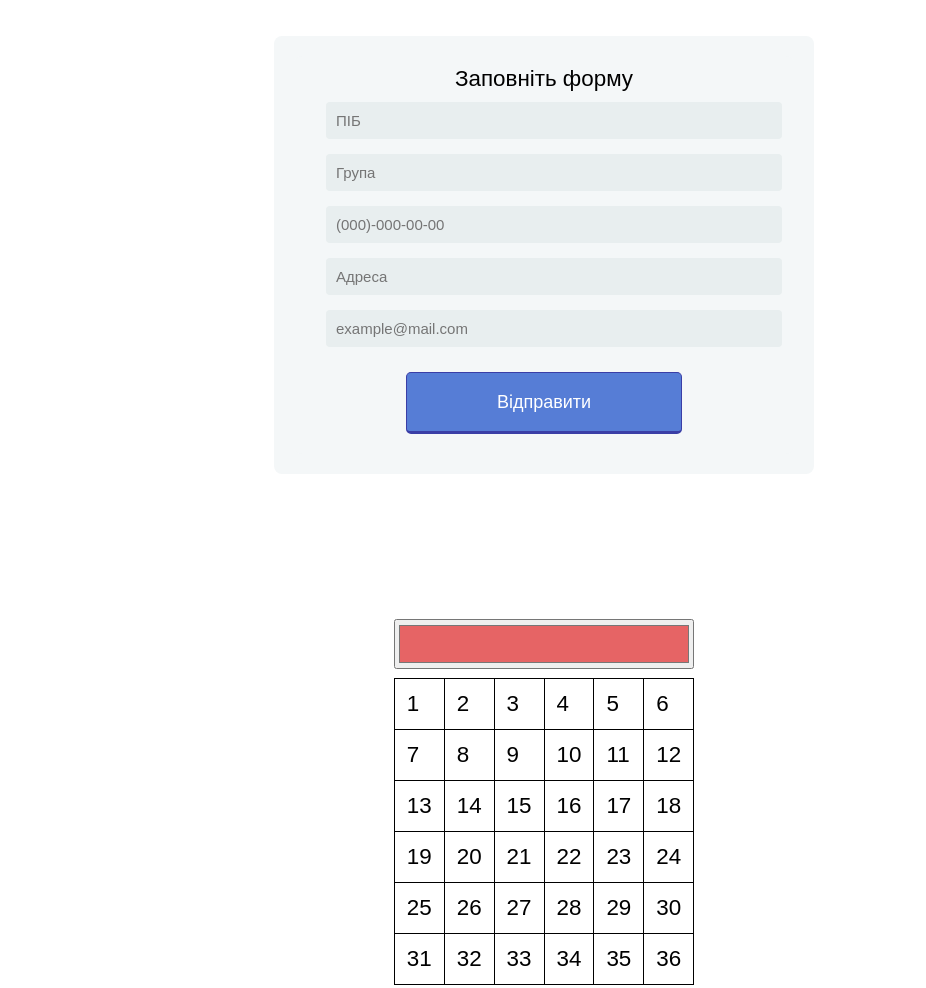
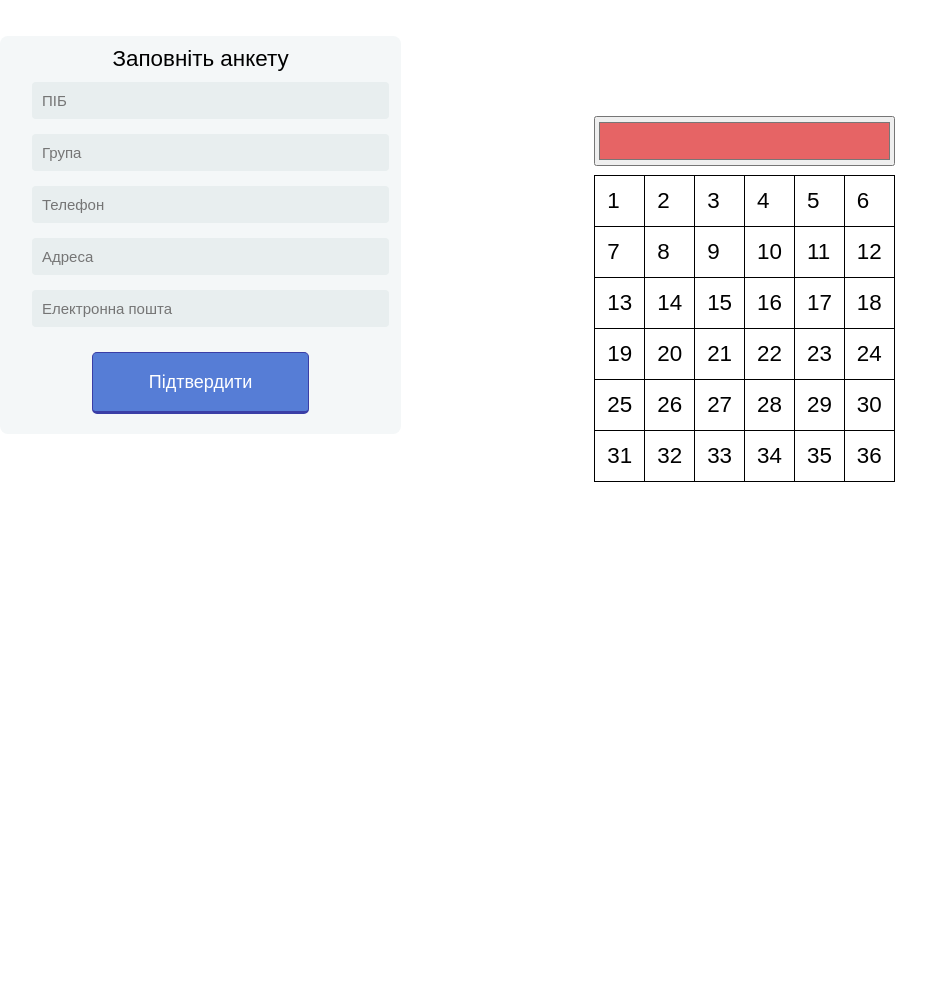
Before and after one commit to Tanyanyanya/Tanyanya.github.io, a plain HTML site: page Lab6/index.html in a window 1280 px wide. Shown: the whole page, without its empty margins (96-1022 px from the left). After the commit the page ends 800 px from the top, so only its background shows below. Drawn offline with Linux system fonts and the light colour scheme.

Commit message:
Add files via upload

```diff
--- a/Lab6/index.html
+++ b/Lab6/index.html
@@ -13,41 +13,18 @@
   </head>
   <body>
     <div class="container flex-container">
-      <div id="form">
-        <form id="form" onsubmit="return false">
-          <fieldset>
-            <legend>Заповніть форму</legend>
-            <input type="text" id="name" name="name" placeholder="ПІБ" />
-            <input type="text" id="group" name="group" placeholder="Група" />
-            <input
-              type="text"
-              id="phone"
-              name="phone"
-              placeholder="(000)-000-00-00"
-            />
-            <input
-              type="text"
-              id="address"
-              name="address"
-              placeholder="Адреса"
-            />
-            <input
-              type="email"
-              id="email"
-              name="email"
-              placeholder="example@mail.com"
-            />
-          </fieldset>
-          <input type="submit" id="submit-btn" value="Відправити" />
+      <div id="formDiv">
+        <form class ="standardForm" id="form" onsubmit="return false">
+            <fieldset>
+                <legend>Заповніть анкету</legend>
+                <input type="text" id="name" name="name" placeholder="ПІБ">
+                <input type="text" id="group" name="group" placeholder="Група">
+                <input type="text" id="phone" name="phone" placeholder="Телефон">
+                <input type="text" id="address" name="address" placeholder="Адреса">
+                <input type="email" id="email" name="email" placeholder="Електронна пошта">
+            </fieldset>
+            <input type="submit" id="submit" value="Підтвердити">
         </form>
-      </div>
-      <div id="results" class="hidden">
-        <div id="name-div"><b>Name: </b></div>
-        <div id="group-div"><b>Group: </b></div>
-        <div id="phone-div"><b>Phone: </b></div>
-        <div id="address-div"><b>Address: </b></div>
-        <div id="email-div"><b>Email: </b></div>
-      </div>
     </div>
 
     <div class="container flex-container">
@@ -79,7 +56,7 @@
             <td>18</td>
           </tr>
           <tr>
-            <td id="special">19</td>
+            <td>19</td>
             <td>20</td>
             <td>21</td>
             <td>22</td>
@@ -87,7 +64,7 @@
             <td>24</td>
           </tr>
           <tr>
-            <td>25</td>
+            <td id="special">25</td>
             <td>26</td>
             <td>27</td>
             <td>28</td>
@@ -106,6 +83,6 @@
       </div>
     </div>
 
-    <script src="./scripts/script.js"></script>
+    <script src="./scripts/scripts.js"></script>
   </body>
 </html>
```
